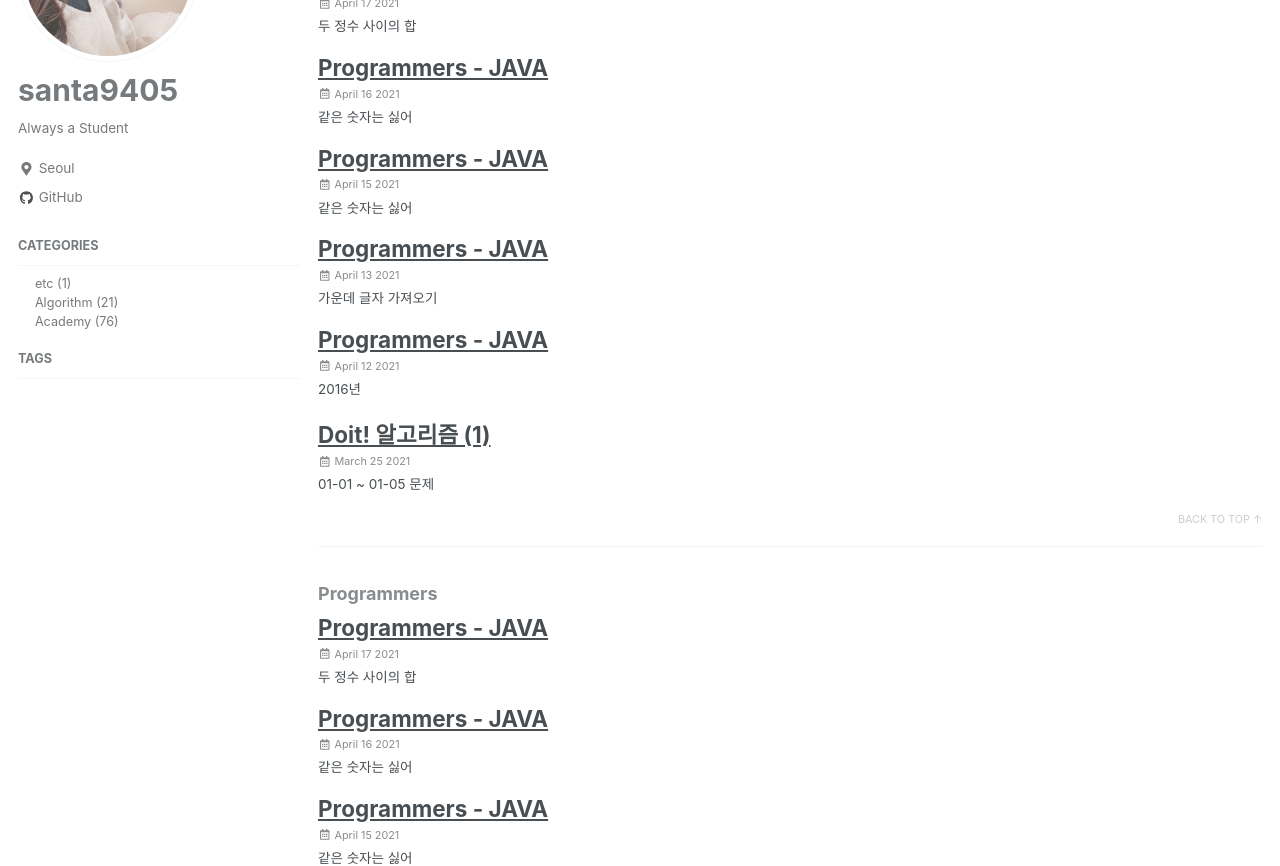
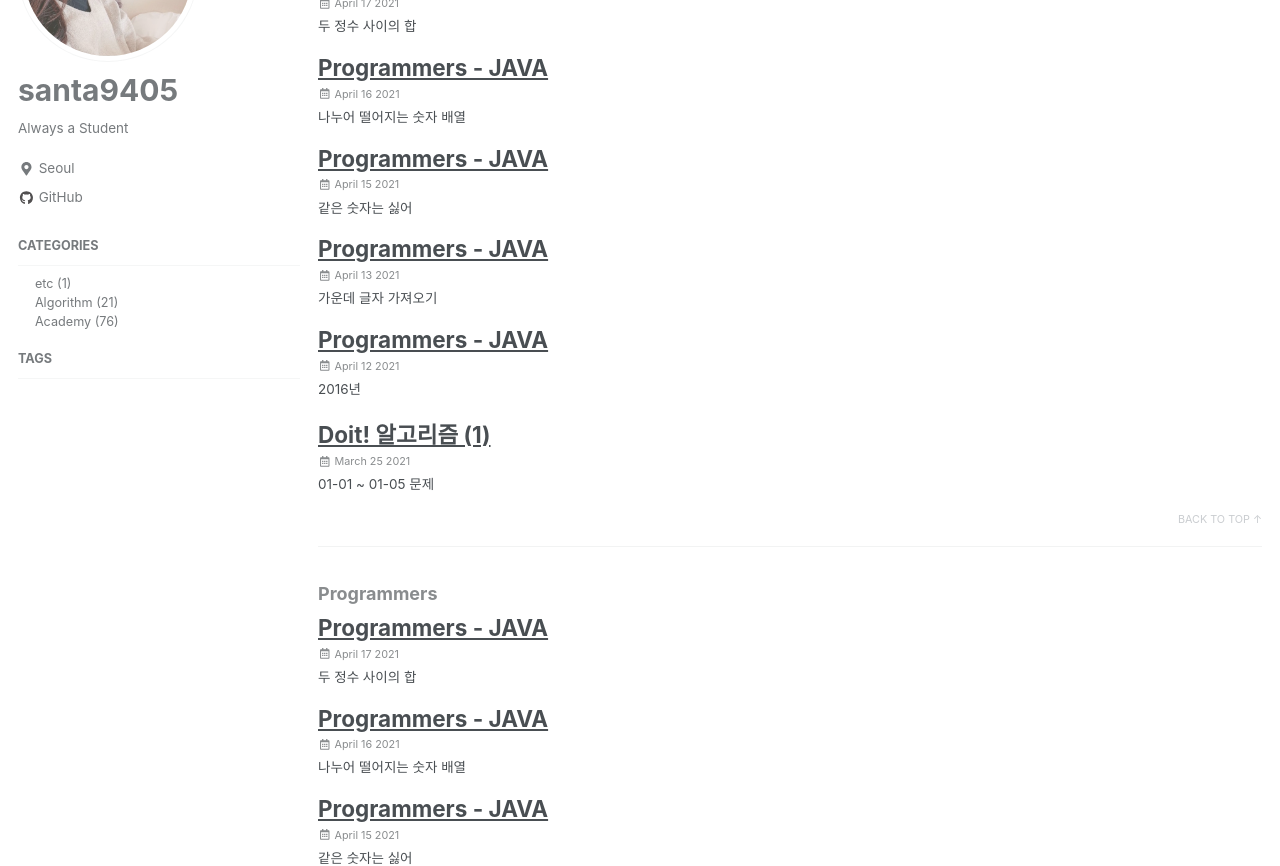
Before and after one commit to santa9405/santa9405.github.io, a Jekyll site: the page built from _pages/tag-archive.md, in a window 1280 px wide and 1400 px high, scrolled down 23365 px. Shown: the part 151-1017 px from the top of the window. Built offline with Jekyll 4.4.1, drawn with Linux system fonts in a browser that asks for light colours; nearby versions of some CDN libraries; comment, search, counter and statistics services are not loaded; a style sheet for code colours, icons or effects is not loaded; part of the change alters nothing that is shown.

Commit message:
2021-04-16 Programmers 나누어 떨어지는 숫자 배열

````diff
--- a/_posts/Algorithm/Programmers/2021-04-16-Programmers-04.md
+++ b/_posts/Algorithm/Programmers/2021-04-16-Programmers-04.md
@@ -1,6 +1,6 @@
 ---
 title: "Programmers - JAVA"
-excerpt: "같은 숫자는 싫어"
+excerpt: "나누어 떨어지는 숫자 배열"
 categories:
   - Algorithm
 tags:
@@ -9,37 +9,41 @@ tags:
 toc : true
 ---
 
-## 같은 숫자는 싫어
-![image](https://user-images.githubusercontent.com/72387870/114882269-c11d0e80-9e3e-11eb-85e2-c3d2b6036f10.png)
+## 나누어 떨어지는 숫자 배열
+![image](https://user-images.githubusercontent.com/72387870/115020244-4662fa80-9ef5-11eb-9f43-162498397a72.png)
 
 <br><br>
 
 ### 풀이
 
 ``` java
-public class Solution {
-    public int[] solution(int []arr) {
-        int current = 10;
-        ArrayList<Integer> list = new ArrayList<Integer>();
-        for(int i = 0 ; i < arr.length; i++){
-            if(arr[i] != current){
-                list.add(arr[i]);
-                current = arr[i];
-            }
+import java.util.*;
+
+class Solution {
+    public int[] solution(int[] arr, int divisor) {
+        ArrayList<Integer> num = new ArrayList<Integer>();
+        for(int i = 0; i < arr.length; i++){
+            if(arr[i] % divisor == 0)   num.add(arr[i]);
         }
-        int[] answer = new int[list.size()];
-        for(int i = 0; i < list.size(); i++){
-            answer[i] = list.get(i);
+        if(num.isEmpty()){
+            num.add(-1);
         }
+
+        int[] answer = new int[num.size()];
+        for(int i = 0; i < num.size(); i++){
+            answer[i] = num.get(i);
+        }
+
+        Arrays.sort(answer);
+
         return answer;
     }
 }
 ```
 <br/><br/>
 
-- current의 값을 10으로 주어 for문 안의 if문이 처음에는 무조건 실행된다.
-- if문이 실행되면 arr의 i번째 값이 list에 추가된다.
-- 그 후 current의 값을 arr의 i번째 값으로 변경하여 if문의 조건이 달라지도록 했다.
-- answer배열 길이를 리스트의 사이즈만큼 생성한 후 list에 있는 데이터를 answer배열에 옮겨주었다.
+- arr의 배열 i번째와 divisor를 나누었을 때 나머지가 0이면 num에 추가!
+- 포문이 끝나고 나누어 떨어지는 요소가 없다면 -1 추가!
+- 리스트를 배열로 변환 후 정렬!
 
 <br><br>
````
